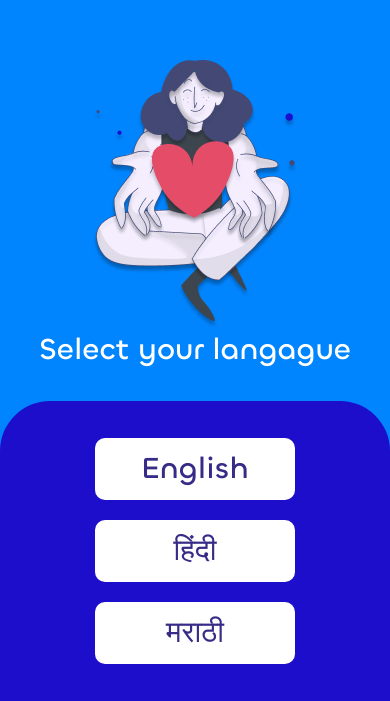
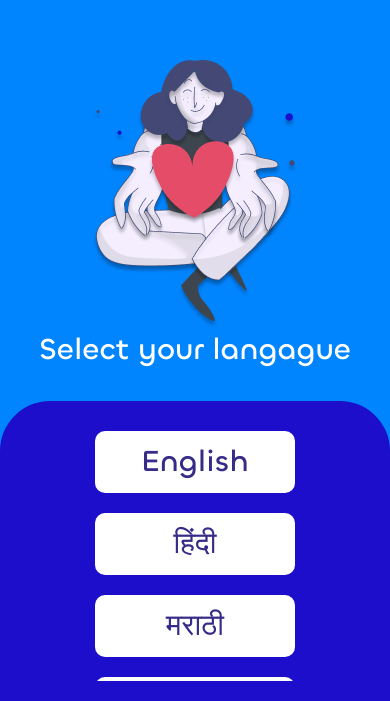
Before and after one commit to Mehul2410/BeSafe, a React Native app: screen /Language in a window 390 px wide. Shown: the part 143-844 px from the top of the page. Built offline with nearby package versions, Linux system fonts and the light colour scheme.

Commit message:
done language screen

```diff
--- a/src/screens/language/Language.tsx
+++ b/src/screens/language/Language.tsx
@@ -7,19 +7,22 @@ import { LanguageNavigationProps } from "@types";
 export function Language({ navigation }: LanguageNavigationProps<"Language">) {
     return (
         <Background>
-            <ScrollView contentContainerStyle={styles.screenview}>
+            <View style={styles.screenview}>
                 <View style={styles.container1}>
                     <Image source={require("@assets/lang.png")} />
                     <Text style={styles.text}>Select your langague</Text>
                 </View>
                 <View style={styles.container2}>
-                    <ScrollView contentContainerStyle={styles.screenview}>
+                    <ScrollView contentContainerStyle={styles.scroll}>
+                        <Text style={styles.button}>English</Text>
+                        <Text style={styles.button}>हिंदी</Text>
+                        <Text style={styles.button}>मराठी</Text>
                         <Text style={styles.button}>English</Text>
                         <Text style={styles.button}>हिंदी</Text>
                         <Text style={styles.button}>मराठी</Text>
                     </ScrollView>
                 </View>
-            </ScrollView>
+            </View>
         </Background>
     );
 }
--- a/src/screens/language/language.styles.ts
+++ b/src/screens/language/language.styles.ts
@@ -7,6 +7,9 @@ const styles = StyleSheet.create({
         display: "flex",
         alignItems: "center",
         justifyContent: "center"
+    },
+    scroll: {
+        width: "100%"
     },
     text: {
         color: "#FFF"
@@ -36,6 +39,7 @@ const styles = StyleSheet.create({
         justifyContent: "center",
         alignItems: "center",
         height: 300,
+        padding: 20,
         backgroundColor: "#1D0ECC",
         borderTopRightRadius: 50,
         borderTopLeftRadius: 50
```
